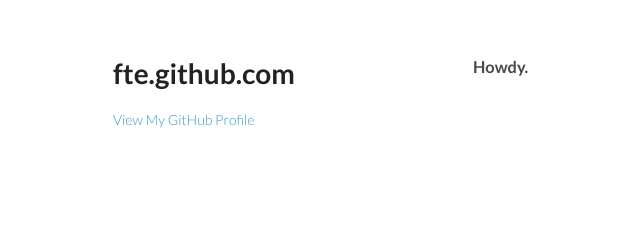
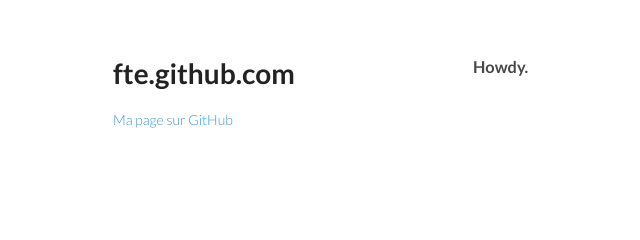
Before and after one commit to fte/fte.github.com, a plain HTML site: page index.html in a window 1280 px wide. Shown: the top 240 px of the page, 97-737 px from the left. Drawn offline with Linux system fonts and the light colour scheme.

Commit message:
depuis eclispe

```diff
--- a/index.html
+++ b/index.html
@@ -19,7 +19,7 @@
         <p></p>
 
 
-        <p class="view"><a href="https://github.com/fte">View My GitHub Profile</a></p>
+        <p class="view"><a href="https://github.com/fte">Ma page sur GitHub</a></p>
 
       </header>
       <section>
```
